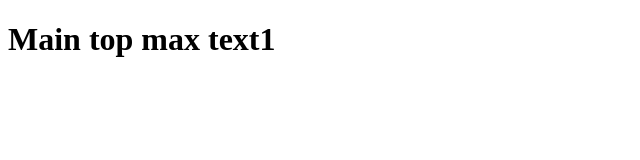
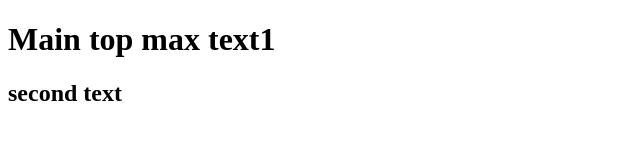
Before and after one commit to kostya13579/git_course, a plain HTML site: page diskhello.html in a window 1280 px wide. Shown: the whole page, without its empty margins (0-640 px from the left). Drawn offline with Linux system fonts and the light colour scheme.

Commit message:
First commit on fixx

```diff
--- a/diskhello.html
+++ b/diskhello.html
@@ -12,6 +12,7 @@
 
 <body>
     <h1>Main top max text1</h1>
+    <h2>second text</h2>
     <script>
         helloGittyx();
     </script>
```
